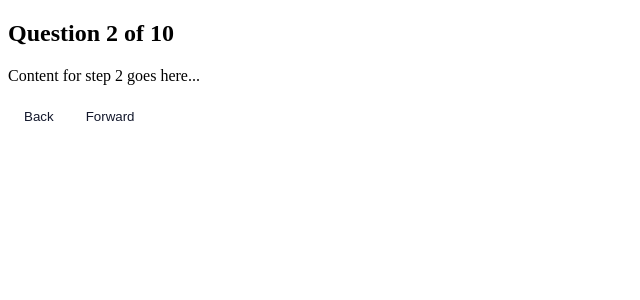
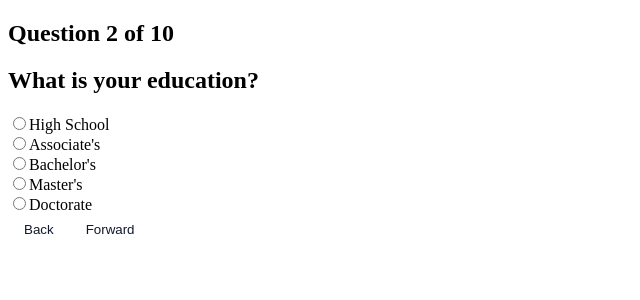
Before and after one commit to kathy-codes/lovebug-frontend, a React (Vite) app: page /quizmanager in a window 1280 px wide. Both pictures are taken after a click on the button "Forward". Shown: the top 300 px of the page, without its empty margins (0-640 px from the left). Built offline with nearby package versions, Linux system fonts and the light colour scheme.

Commit message:
add education question

```diff
--- /dev/null
+++ b/src/components/quizquestions/Education/Education.jsx
@@ -0,0 +1,35 @@
+import "./Education.scss";
+
+const Education = ({ education, setEducation }) => {
+    const educationOptions = {
+        "High School": 1,
+        "Associate's": 2,
+        "Bachelor's": 3,
+        "Master's": 4,
+        "Doctorate": 5
+    };
+
+    return (
+        <div className="education-container">
+            <h2>What is your education?</h2>
+            <div className="education-options-list">
+                {Object.keys(educationOptions).map((key) => (
+                    <div key={key}>
+                        <label>
+                            <input
+                                type="radio"
+                                name="education"
+                                value={educationOptions[key]}
+                                checked={education === educationOptions[key]}
+                                onChange={() => setEducation(educationOptions[key])}
+                            />
+                            {key}
+                        </label>
+                    </div>
+                ))}
+            </div>
+        </div>
+    );
+};
+
+export default Education;
--- a/src/pages/QuizManager/QuizManager.jsx
+++ b/src/pages/QuizManager/QuizManager.jsx
@@ -2,6 +2,7 @@ import { useParams } from "react-router-dom";
 import { useState, useEffect } from "react";
 import Button from "../../components/Button/Button.jsx";
 import Age from "../../components/quizquestions/Age/Age.jsx";
+import Education from "../../components/quizquestions/Education/Education.jsx";
 import "./QuizManager.scss";
 
 const QuizManager = ({ responses, setResponses }) => {
@@ -12,6 +13,7 @@ const QuizManager = ({ responses, setResponses }) => {
     const handleNext = () => {
         if (step < totalSteps) {
             setStep((prev) => prev + 1);
+            console.log(responses);
         }
     };
 
@@ -33,6 +35,11 @@ const QuizManager = ({ responses, setResponses }) => {
                 return <Age
                     age={responses?.age}
                     setAge={(newAge) => setResponses({ ...responses, age: newAge })}
+                />
+            case 2:
+                return <Education
+                    education={responses?.education}
+                    setEducation={(newEducation) => setResponses({ ...responses, education: newEducation })}
                 />
             default:
                 return <p>Content for step {step} goes here...</p>;
```
Also changed, not shown: src/components/quizquestions/Education/Education.scss (added).
